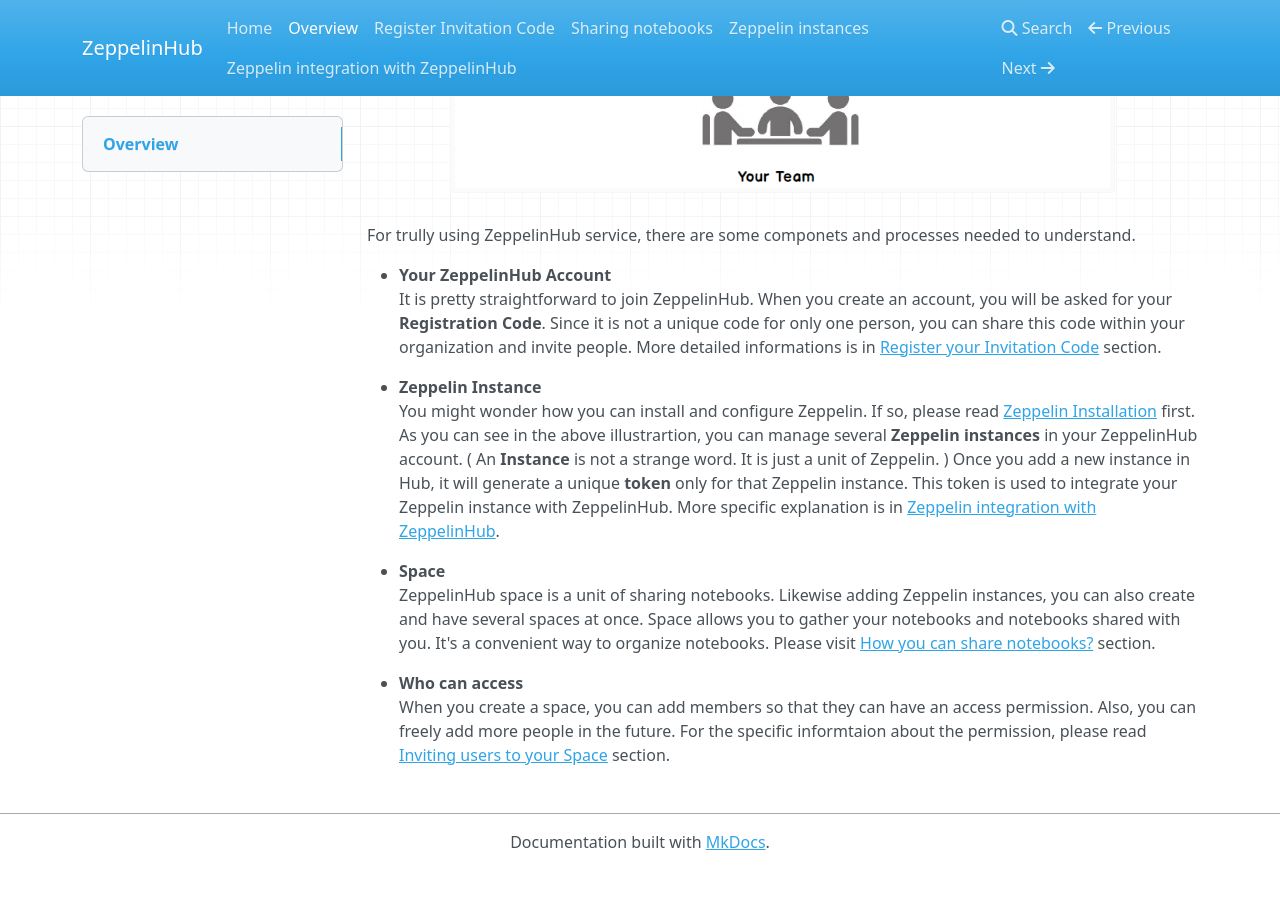
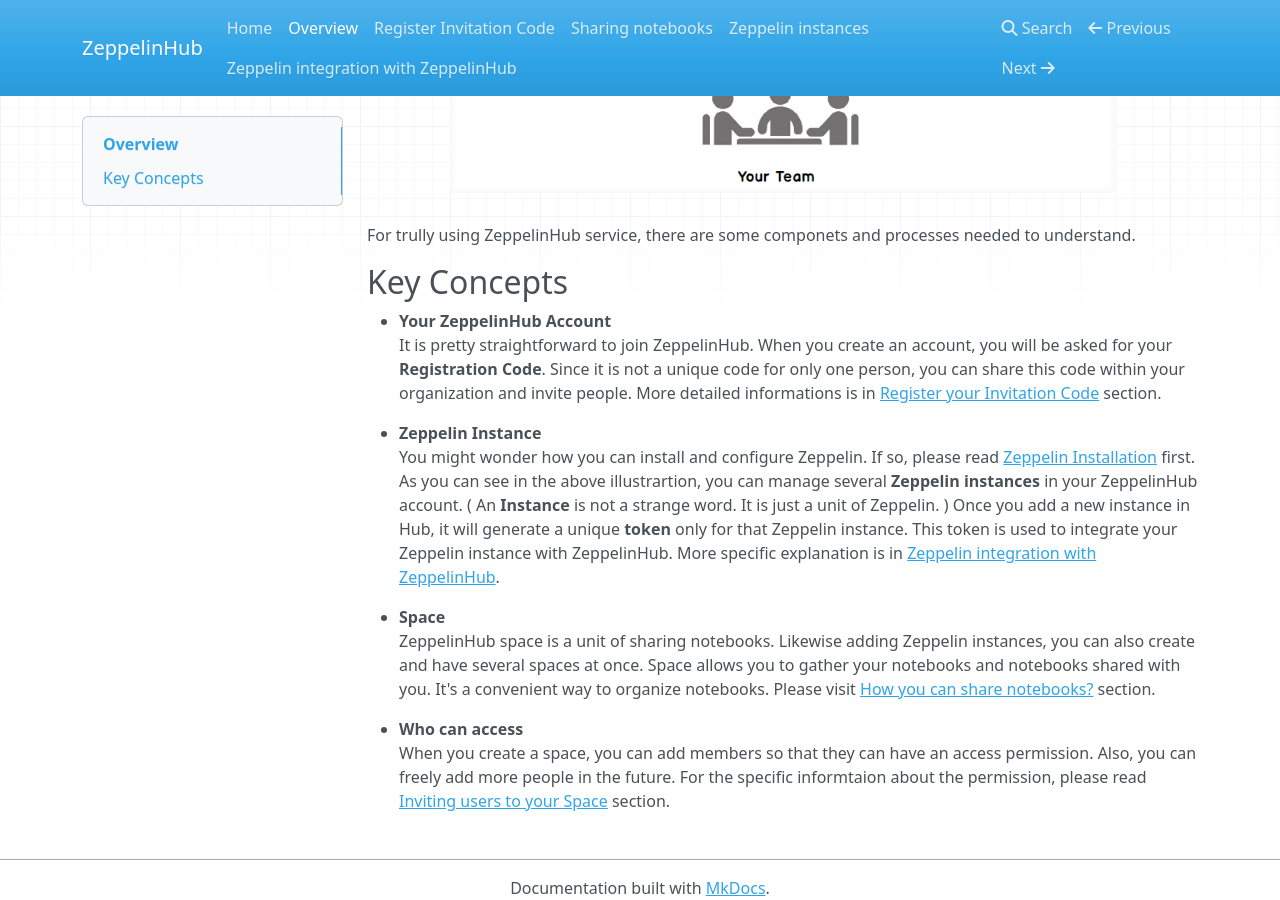
Before and after one commit to jacksu/zeppelinhub-documentation, an MkDocs documentation site: the page built from docs/overview.md, in a window 1280 px wide and 900 px high, scrolled down 785 px. Built offline with MkDocs 1.6.1, drawn with Linux system fonts in a browser that asks for light colours; nearby versions of some CDN libraries; before the commit the page ends 1655 px from its top, so only the background shows below that.

Commit message:
Add a subtitle 'key Concepts' in overview.md

```diff
--- a/docs/overview.md
+++ b/docs/overview.md
@@ -7,6 +7,8 @@
 <center><img src="./zeppelinhub_concept.png" height="80%" width="80%"></center>
 
 For trully using ZeppelinHub service, there are some componets and processes needed to understand.
+
+## Key Concepts
 
 * **Your ZeppelinHub Account** <br/>
 It is pretty straightforward to join ZeppelinHub. When you create an account, you will be asked for your **Registration Code**. Since it is not a unique code for only one person, you can share this code within your organization and invite people. More detailed informations is in [Register your Invitation Code](./register_invitation_code.html) section.
```
